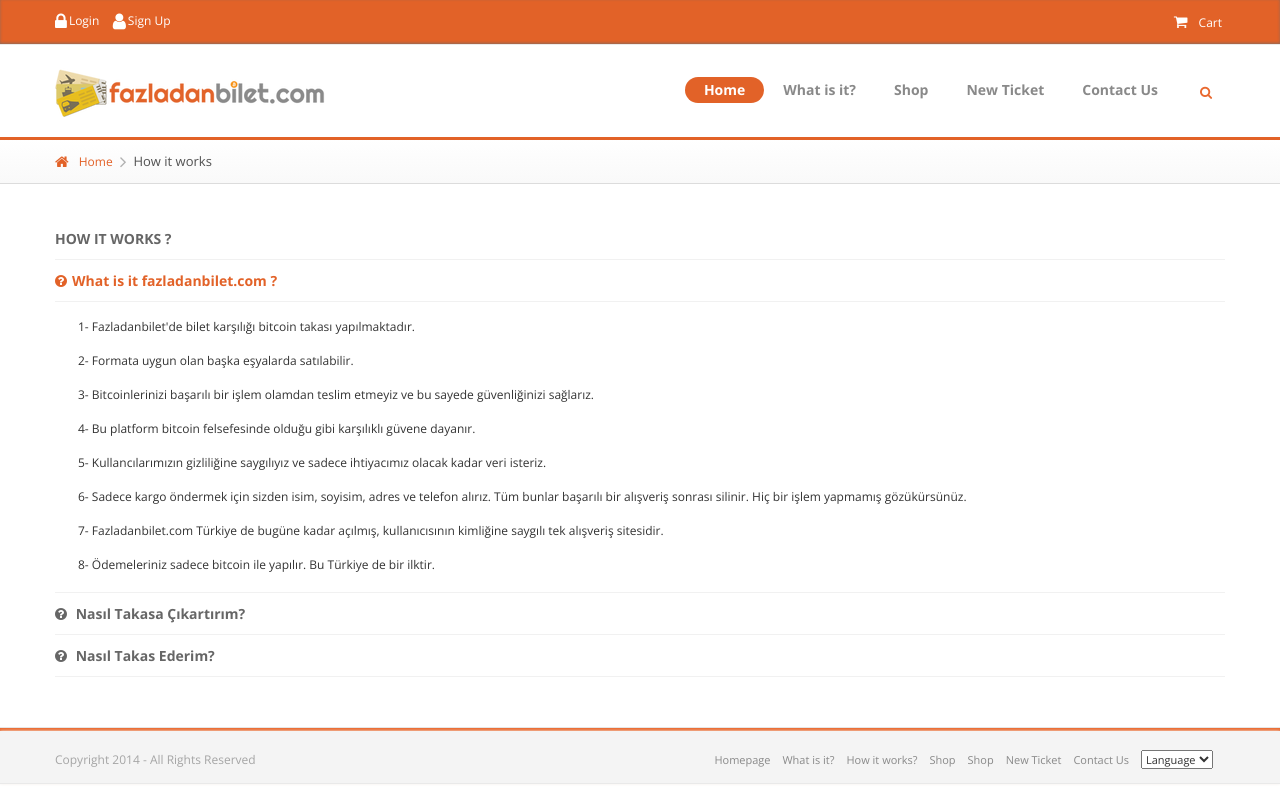
After one commit to tonyukuk-software/fazladanbilet.com, a Django app: page /how_it_works/ in a window 1280 px wide. The commit adds this page. Run offline with Django 3.2, Linux system fonts and the light colour scheme; parts of the project's set-up code (start-up, migrations or seed data) failed here and were passed over; some libraries are stand-ins or nearby versions.

Commit message:
How it works and mailgun title fix  -added url  -added view  -added template

```diff
--- /dev/null
+++ b/jackalprojects/templates/how_it_works.html
@@ -0,0 +1,70 @@
+{% extends "base.html" %}
+{% load staticfiles %}
+{% load i18n %}
+
+{% block head_block %}
+    <link type="text/css" rel="stylesheet" href="{% static 'css/mini.css' %}">
+{% endblock %}
+
+{% block menu_block %}{% endblock %}
+
+{% block container_block %}
+    <div class="b-breadcrumbs f-breadcrumbs">
+        <div class="container">
+            <ul>
+                <li><a href="/"><i class="fa fa-home"></i>{% trans 'Home' %}</a></li>
+                <li><i class="fa fa-angle-right"></i>{% trans 'How it works' %}</li>
+            </ul>
+        </div>
+    </div>
+    <section class="b-infoblock--small">
+        <div class="container">
+            <div class="row b-col-default-indent">
+                <div class="col-md-12">
+                    <p class="f-primary-b f-uppercase f-title-small c-primary">{% trans "How it works ?" %}</p>
+
+                    <div class="j-accordion b-accordion f-accordion b-accordion--secondary b-accordion--with-icon-indent f-accordion--secondary ui-accordion ui-widget ui-helper-reset" role="tablist">
+                        <h3 class="b-accordion__title f-accordion__title f-primary-b ui-accordion-header ui-state-default ui-accordion-icons ui-corner-all" role="tab" id="ui-id-1" aria-controls="ui-id-2" aria-selected="false" aria-expanded="false" tabindex="-1"><span class="ui-accordion-header-icon ui-icon ui-icon-triangle-1-e"></span><i class="fa fa-question-circle"></i>{% blocktrans %}What is it fazladanbilet.com ?{% endblocktrans %}</h3>
+                        <div  id="what" class="b-accordion__content ui-accordion-content ui-helper-reset ui-widget-content ui-corner-bottom" id="ui-id-2" aria-labelledby="ui-id-1" role="tabpanel" aria-hidden="true" style="display: none;">
+                            <p>1- Fazladanbilet'de bilet karşılığı bitcoin takası yapılmaktadır.</p>
+                            <p>2- Formata uygun olan başka eşyalarda satılabilir.</p>
+                            <p>3- Bitcoinlerinizi başarılı bir işlem olamdan teslim etmeyiz ve bu sayede güvenliğinizi sağlarız.</p>
+                            <p>4- Bu platform bitcoin felsefesinde olduğu gibi karşılıklı güvene dayanır.</p>
+                            <p>5- Kullancılarımızın gizliliğine saygılıyız ve sadece ihtiyacımız olacak kadar veri isteriz.</p>
+                            <p>6- Sadece kargo öndermek için sizden isim, soyisim, adres ve telefon alırız. Tüm bunlar başarılı bir alışveriş sonrası silinir. Hiç bir işlem yapmamış gözükürsünüz.</p>
+                            <p>7- Fazladanbilet.com Türkiye de bugüne kadar açılmış, kullanıcısının kimliğine saygılı tek alışveriş sitesidir.</p>
+                            <p>8- Ödemeleriniz sadece bitcoin ile yapılır. Bu Türkiye de bir ilktir.</p>
+                        </div>
+
+                        <h3 id="set_exchange" class="b-accordion__title f-accordion__title f-primary-b ui-accordion-header ui-state-default ui-accordion-icons ui-corner-all" role="tab" id="ui-id-2" aria-controls="ui-id-3" aria-selected="false" aria-expanded="false" tabindex="-1"><span class="ui-accordion-header-icon ui-icon ui-icon-triangle-1-e"></span><i class="fa fa-question-circle"></i> Nasıl Takasa Çıkartırım? </h3>
+                        <div class="b-accordion__content ui-accordion-content ui-helper-reset ui-widget-content ui-corner-bottom" id="ui-id-3" aria-labelledby="ui-id-2" role="tabpanel" aria-hidden="true" style="display: none;">
+                            <p>1- Yeni Bilet'e tıklayarak gerekli bilgileri doldurunuz.</p>
+                            <p>2- Daha sonra gişede biletiniz takasa çıkartılacaktır.</p>
+                            <p>3- Eğer biri sizin biletiniz için bitcoin takas ederse bu bitcoinler sistemimizde kalacak ve size alınan toplam bilet sayısıyla birlikte bir uyarı maili gönderilecektir.</p>
+                            <p>4- Kullanıcının gerekli bilgileri size yollanacaktır. Tek yapmanız gereken zamanı da hesaba katarak  biletleri kargoya vermeniz.</p>
+                            <p>5- Yurtiçi, UPS veya Aras kargo firmalarından biriyle adrese biletleri yollayınız. Ardından kargo takip numarasını ve işlem bittikten sonra size bitcoin yollamamız için gereken bitcoin adresinizi sisteme giriniz.(bkz:<a href="https://www.btcturk.com/yardim/nasil-bitcoin-yatirabilirim">bitcoin yatırma</a>)</p>
+                            <p>6- Tüm bu işlemleri profil sayfasından ulaşabileceğiniz Takasa Giden sayfasından yönetebilirsiniz.</p>
+                            <p>7- Biletler adrese ulaştığında(Sistemimiz bunu anlar) kullanıcıdan bir şikayet gelmezse bitcoinleriniz hesabınıza yatırılır.</p>
+                            <p>8- Lütfen kullanıcı sözleşmesini okumayı unutmayınız.(bkz:<a href="/terms">Sözleşmeler</a>)</p>
+                        </div>
+
+                        <h3 id="get_exchange" class="b-accordion__title f-accordion__title f-primary-b ui-accordion-header ui-state-default ui-accordion-icons ui-corner-all" role="tab" id="ui-id-3" aria-controls="ui-id-4" aria-selected="false" aria-expanded="false" tabindex="-1"><span class="ui-accordion-header-icon ui-icon ui-icon-triangle-1-e"></span><i class="fa fa-question-circle"></i> Nasıl Takas Ederim? </h3>
+                        <div class="b-accordion__content ui-accordion-content ui-helper-reset ui-widget-content ui-corner-bottom" id="ui-id-4" aria-labelledby="ui-id-3" role="tabpanel" aria-hidden="true" style="display: none;">
+                            <p>1- Gişede istediğiniz bir biletin üstüne tıklayarak detaylarını öğrenin.Ardından isterseniz sepetinize ekleyerek takas işleminin ilk adımını gerçekleştirin.</p>
+                            <p>2- Daha sonra sağ üstte bulunan sepetim logosundan sepetime gidin ve bileti takas edin.</p>
+                            <p>3- Karşınıza çıkacak sayfada sizden kargo için bilgiler isteyecektir. Bu bilgiler sistemde kalıcı değildir. Başarılı bir takas sonrası silinir.</p>
+                            <p>4- Ardından size son bir kez detaylar gösterilecek ödeme sayfası açılacaktır. Bitcoinlerle öde diyerek size verilen adrese bitcoinleri yollayınız.(bkz:<a href="https://www.btcturk.com/yardim/nasil-bitcoin-cekebilirim">bitcoin çekme</a>)</p>
+                            <p>5- İşleminiz kullanıcya iletilecektir ve bundan sonra kargo işlemi başlayacaktır.</p>
+                            <p>6- Tüm bu işlemleri profil sayfasından ulaşabileceğiniz Takasa Gelen sayfasından yönetebilirsiniz.</p>
+                            <p>7- Biletler adrese ulaştığında(Sistemimiz bunu anlar) kullanıcıdan bir şikayet gelmezse bitcoinleriniz takasçıya aktarılır.</p>
+                            <p>8- Lütfen kullanıcı sözleşmesini okumayı unutmayınız.(bkz:<a href="/terms">Sözleşmeler</a>)</p>
+                        </div>
+                      </div>
+
+                </div>
+            </div>
+        </div>
+    </section>
+{% endblock %}
+
+{% block script_block %} {% endblock %}
--- a/jackalprojects/urls.py
+++ b/jackalprojects/urls.py
@@ -31,6 +31,7 @@ urlpatterns = patterns('',
     url(r'^forgotten_password/$', 'jackalprojects.views.forgotten_password'),
     url(r'^sorry/$', 'jackalprojects.views.page_sorry'),
     url(r'^terms/$', 'jackalprojects.views.terms'),
+    url(r'^how_it_works/$', 'jackalprojects.views.how_it_works'),
 ) + staticfiles_urlpatterns() + static(settings.MEDIA_URL, document_root=settings.MEDIA_ROOT)
 
 #if settings.DEBUG:
--- a/jackalprojects/views.py
+++ b/jackalprojects/views.py
@@ -92,3 +92,7 @@ def page_sorry(request):
 
 def terms(request):
     return render_to_response('terms.html', locals(), context_instance=RequestContext(request))
+
+
+def how_it_works(request):
+    return render_to_response('how_it_works.html', locals(), context_instance=RequestContext(request))
--- a/mailgun.py
+++ b/mailgun.py
@@ -14,7 +14,7 @@ class mailgun:
         request = requests.post(request_url, auth=('api', self.key), data={
             'from': self.recipient,
             'to': email_to,
-            'subject': 'Hello',
+            'subject': 'fazladanbilet.com',
             'text': text
         })
         output = 'Status: {0}'.format(request.status_code) + 'Body:   {0}'.format(request.text)
@@ -25,7 +25,7 @@ class mailgun:
         request = requests.post(request_url, auth=('api', self.key), data={
             'from': self.recipient,
             'to': email_to,
-            'subject': 'Hello',
+            'subject': 'fazladanbilet.com',
             'html': html
         })
         output = 'Status: {0}'.format(request.status_code) + 'Body:   {0}'.format(request.text)
--- a/templates/base.html
+++ b/templates/base.html
@@ -95,7 +95,7 @@
                         <div class="b-top-nav__dropdomn">
                             <ul class="b-top-nav__2level_wrap">
                                 <li class="b-top-nav__2level_title f-top-nav__2level_title">{% trans "What is it?" %}</li>
-                                <li class="b-top-nav__2level f-top-nav__2level f-primary"><a href="#"><i class="fa fa-angle-right"></i>{% trans "How it works?" %}</a></li>
+                                <li class="b-top-nav__2level f-top-nav__2level f-primary"><a href="/how_it_works/#set_exchange"><i class="fa fa-angle-right"></i>{% trans "How it works?" %}</a></li>
                                 <li class="b-top-nav__2level f-top-nav__2level f-primary"><a href="https://bitcoin.org/tr/" target="_blank"><i class="fa fa-angle-right"></i>{% trans "Bitcoin" %}</a></li>
                                 <li class="b-top-nav__2level f-top-nav__2level f-primary"><a href="/terms/" target="_blank"><i class="fa fa-angle-right"></i>{% trans "Terms of Used" %}</a></li>
                             </ul>
@@ -127,8 +127,8 @@
                 <nav class="b-bottom-nav f-bottom-nav b-right hidden-xs">
                     <ul>
                         <li><a href="/">{% trans "Homepage" %}</a></li>
-                        <li><a href="#">{% trans "What is it?" %}</a></li>
-                        <li><a href="#">{% trans "How it works?" %}</a></li>
+                        <li><a href="/how_it_works">{% trans "What is it?" %}</a></li>
+                        <li><a href="/how_it_works">{% trans "How it works?" %}</a></li>
                         <li><a href="https://bitcoin.org/tr/" target="_blank">{% trans "Shop" %}</a></li>
                         <li><a href="/ticket_pool/">{% trans "Shop" %}</a></li>
                         <li><a href="member/new_swap_ticket/">{% trans "New Ticket" %}</a></li>
```
Also changed, not shown: locale/tr/LC_MESSAGES/django.po.
